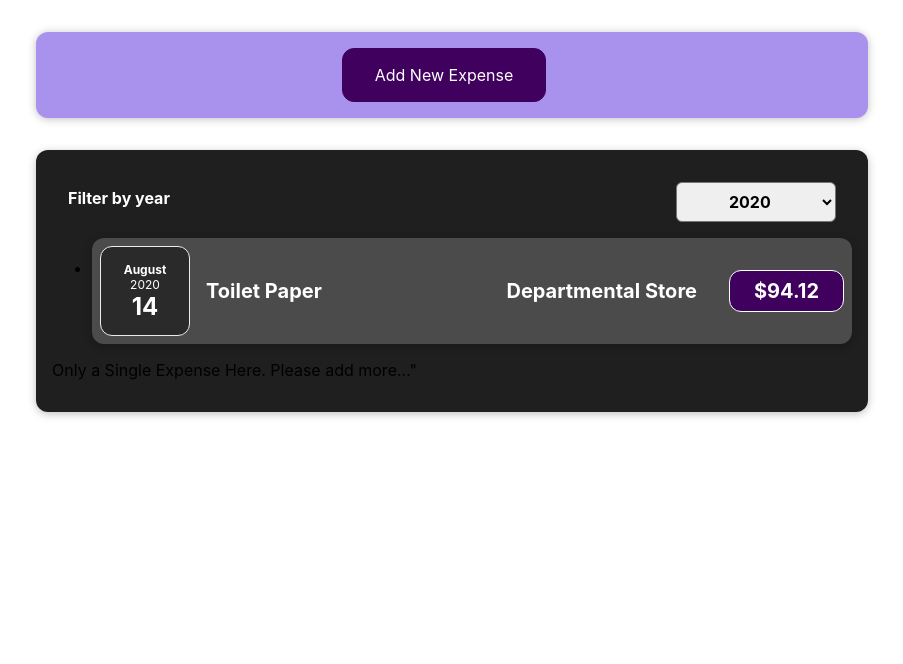
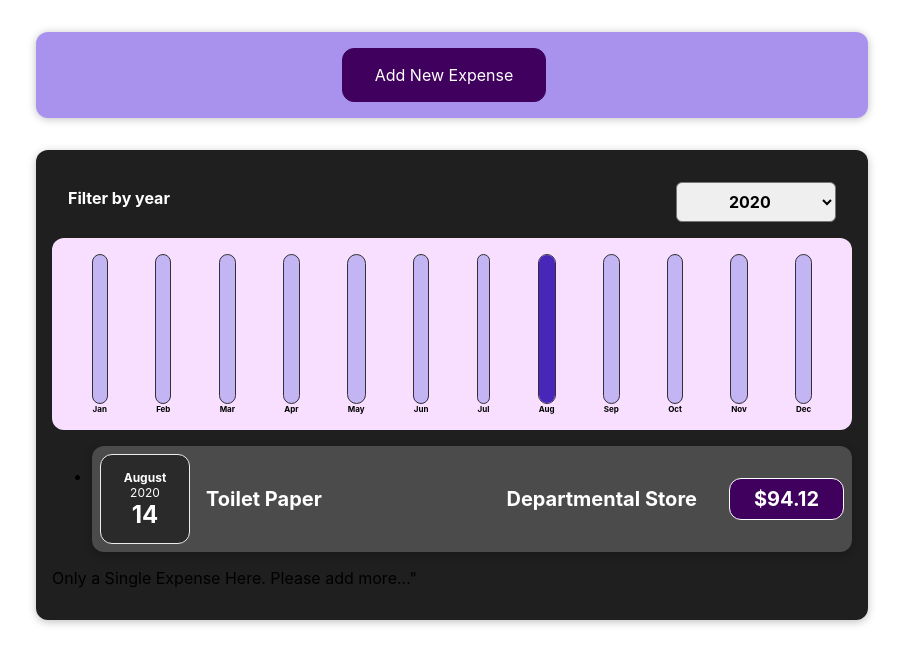
Before and after one commit to VijayarajThangadurai/React-project-1, a React (Create React App) app: page / in a window 1280 px wide. Shown: the top 664 px of the page, without its empty margins (188-1091 px from the left). Built offline with nearby package versions, Linux system fonts and the light colour scheme.

Commit message:
Chart App task 14

```diff
--- /dev/null
+++ b/src/components/Chart/Chart.css
@@ -0,0 +1,9 @@
+.chart {
+    padding: 1rem;
+    border-radius: 12px;
+    background-color: #f8dfff;
+    text-align: center;
+    display: flex;
+    justify-content: space-around;
+    height: 10rem;
+  }
--- /dev/null
+++ b/src/components/Chart/Chart.js
@@ -0,0 +1,20 @@
+import React from 'react';
+import ChartBar from './ChartBar';
+
+import './Chart.css';
+const Chart = (props) =>{
+    const dataPointValues = props.dataPoints.map(dataPoint => dataPoint.value);
+    const totalMaximum = Math.max(...dataPointValues);
+    return <div className='chart'>
+        {props.dataPoints.map((dataPoint) =>(
+            <ChartBar
+                key={dataPoint.label}
+                value={dataPoint.value}
+                maxValue={totalMaximum}
+                label={dataPoint.label}
+            />
+        ))}
+    </div>
+};
+
+export default Chart;
--- /dev/null
+++ b/src/components/Chart/ChartBar.css
@@ -0,0 +1,30 @@
+.chart-bar {
+    height: 100%;
+    display: flex;
+    flex-direction: column;
+    align-items: center;
+  }
+
+  .chart-bar__inner {
+    height: 100%;
+    width: 100%;
+    border: 1px solid #313131;
+    border-radius: 12px;
+    background-color: #c3b4f3;
+    overflow: hidden;
+    display: flex;
+    flex-direction: column;
+    justify-content: flex-end;
+  }
+
+  .chart-bar__fill {
+    background-color: #4826b9;
+    width: 100%;
+    transition: all 0.3s ease-out;
+  }
+
+  .chart-bar__label {
+    font-weight: bold;
+    font-size: 0.5rem;
+    text-align: center;
+  }
--- /dev/null
+++ b/src/components/Chart/ChartBar.js
@@ -0,0 +1,22 @@
+import React from 'react';
+
+import './ChartBar.css';
+
+const ChartBar = (props) =>{
+ let barFillHeight = '0%';
+
+ if(props.maxValue > 0) {
+    barFillHeight = Math.round((props.value/ props.maxValue) * 100) + '%';
+ }
+
+    return (
+    <div className ="chart-bar" >
+            <div className='chart-bar__inner'>
+            <div className='chart-bar__fill'style ={{height: barFillHeight}}></div>
+             </div>
+             <div className='chart-bar__label'> {props.label}</div>
+             </div>
+    );
+};
+
+export default ChartBar;
--- a/src/components/Expenses/Expenses.js
+++ b/src/components/Expenses/Expenses.js
@@ -2,6 +2,7 @@ import React, { useState } from 'react';
 import ExpenseItem from './Expenseitem';
 import ExpensesFilter from './ExpensesFilter';
 import Card from "../UI/Card";
+import ExpensesChart from './ExpensesChart';
 import './Expenses.css';
 import ExpensesList from './ExpensesList';
 const Expenses = (props) => {
@@ -23,6 +24,7 @@ const Expenses = (props) => {
           selected={filteredYear}
           onChangeFilter={filterChangeHandler}
         />
+        <ExpensesChart expenses={filteredExpenses}/>
         <ExpensesList item={filteredExpenses}/>
 
         {/* {filteredExpenses.length === 0 ? (<p>No Expenses Found.</p>
--- /dev/null
+++ b/src/components/Expenses/ExpensesChart.js
@@ -0,0 +1,28 @@
+import React from 'react';
+
+import Chart from '../Chart/Chart';
+
+const ExpensesChart = (props) => {
+    const chartDataPoints = [
+        {label: 'Jan', value: 0},
+        {label: 'Feb', value: 0},
+        {label: 'Mar', value: 0},
+        {label: 'Apr', value: 0},
+        {label: 'May', value: 0},
+        {label: 'Jun', value: 0},
+        {label: 'Jul', value: 0},
+        {label: 'Aug', value: 0},
+        {label: 'Sep', value: 0},
+        {label: 'Oct', value: 0},
+        {label: 'Nov', value: 0},
+        {label: 'Dec', value: 0},
+    ];
+
+for (const expense of props.expenses) {
+    const expenseMonth= expense.date.getMonth();
+    chartDataPoints[expenseMonth].value += expense.amount;
+}
+    return <Chart dataPoints={chartDataPoints} />;
+};
+
+export default ExpensesChart;
```
